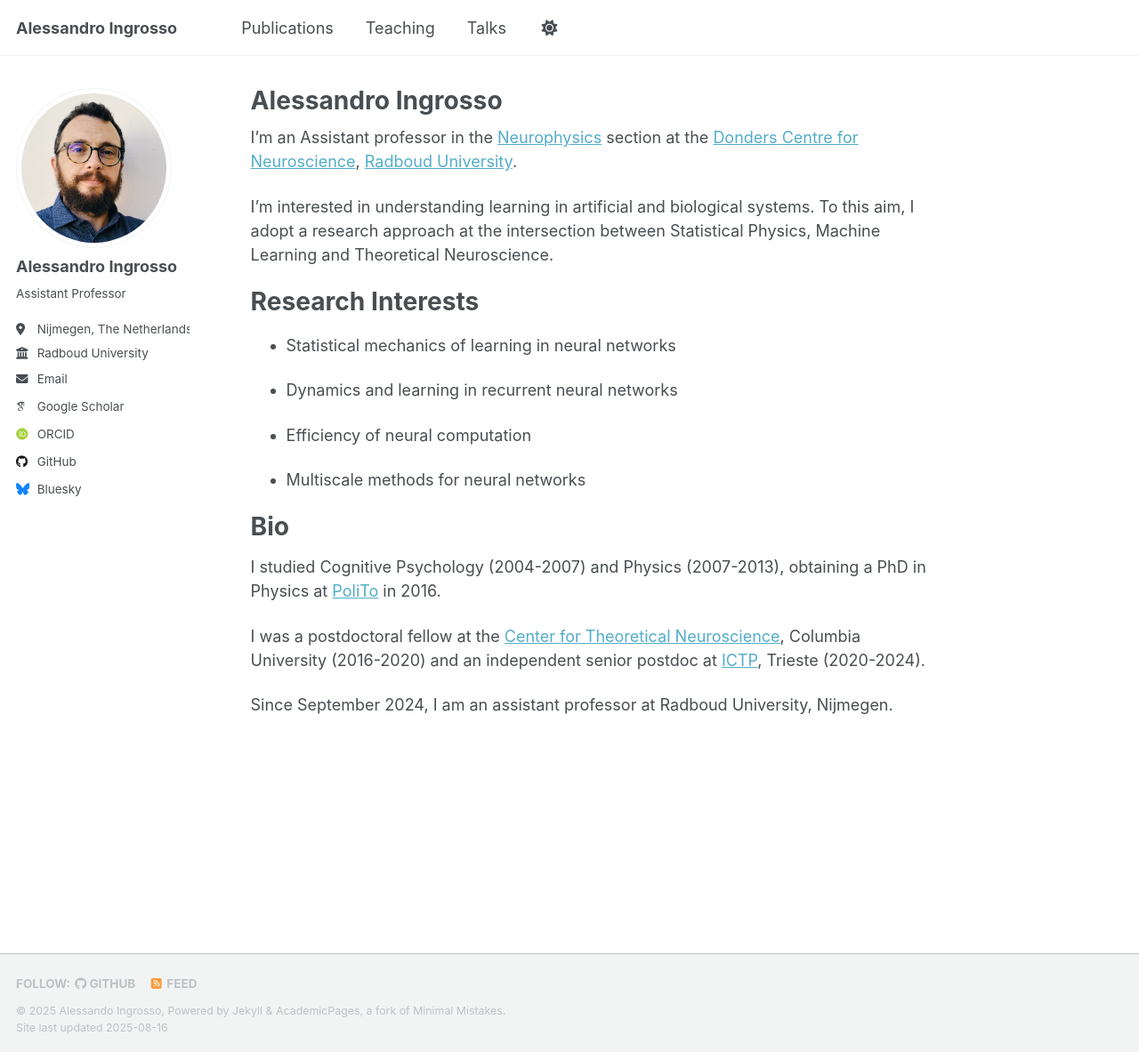
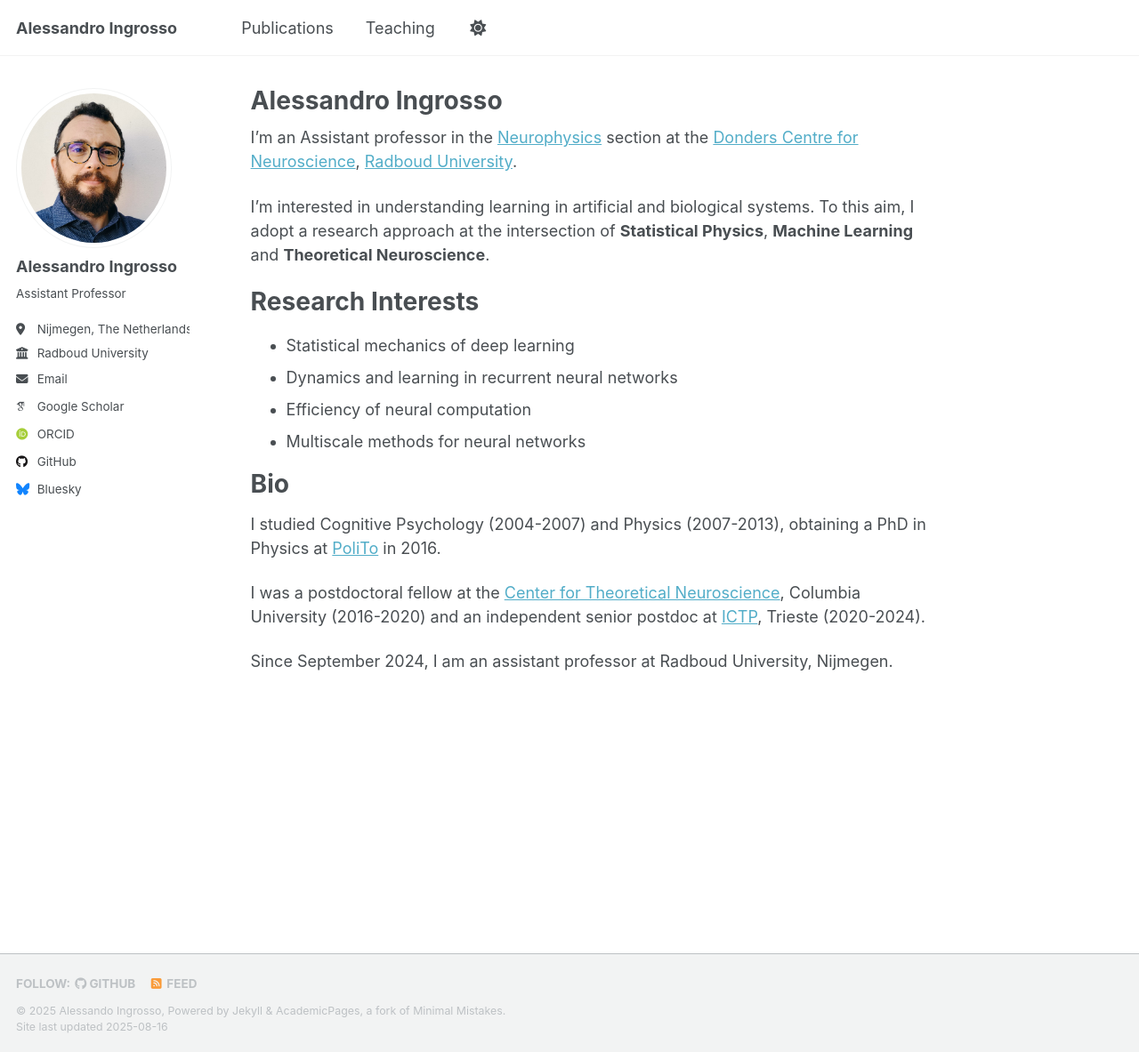
Before and after one commit to aleingrosso/aleingrosso.github.io, a Jekyll site: the page built from _pages/about.md, in a window 1280 px wide and 1183 px high. Shown: the whole window at 89% size. Built offline with Jekyll 4.4.1, drawn with Linux system fonts in a browser that asks for light colours; some web fonts are replaced; a script that is not in the unit is left out.

Commit message:
smallest update

```diff
--- a/_data/navigation.yml
+++ b/_data/navigation.yml
@@ -13,6 +13,3 @@ main:
 
   - title: "Teaching"
     url: /teaching/
-
-  - title: "Talks"
-    url: /talks/
--- a/_pages/about.md
+++ b/_pages/about.md
@@ -9,16 +9,13 @@ redirect_from:
 
 I'm an Assistant professor in the [Neurophysics](https://www.ru.nl/en/education/masters/neurophysics) section at the [Donders Centre for Neuroscience](https://www.ru.nl/en/donders-centre-for-neuroscience), [Radboud University](https://www.ru.nl/en).
 
-I'm interested in understanding learning in artificial and biological systems. To this aim, I adopt a research approach at the intersection between Statistical Physics, Machine Learning and Theoretical Neuroscience.
+I'm interested in understanding learning in artificial and biological systems. To this aim, I adopt a research approach at the intersection of **Statistical Physics**, **Machine Learning** and **Theoretical Neuroscience**.
 
 Research Interests
 ======
-* Statistical mechanics of learning in neural networks
-
+* Statistical mechanics of deep learning
 * Dynamics and learning in recurrent neural networks
-
 * Efficiency of neural computation
-
 * Multiscale methods for neural networks
 
 Bio
```
Also changed, not shown: _pages/publications.html (+1 -22 lines).
